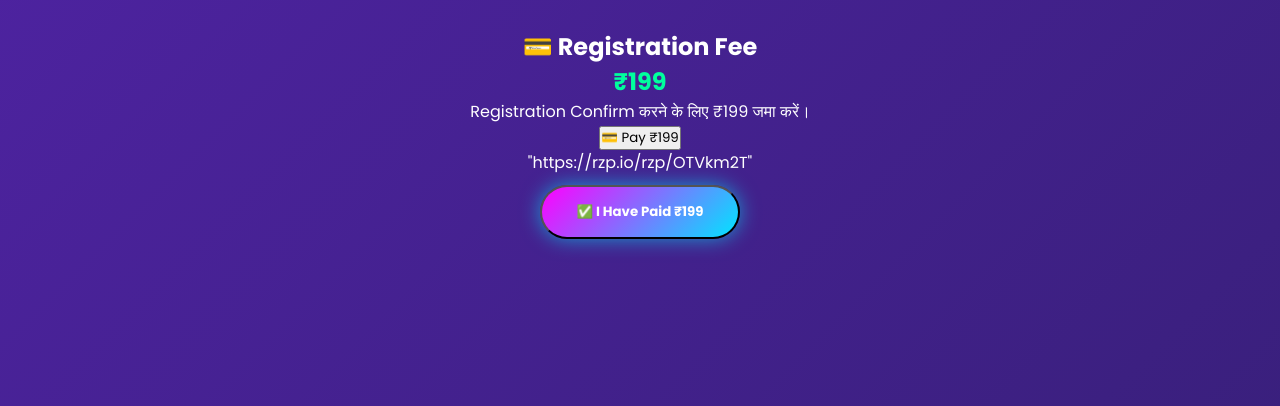
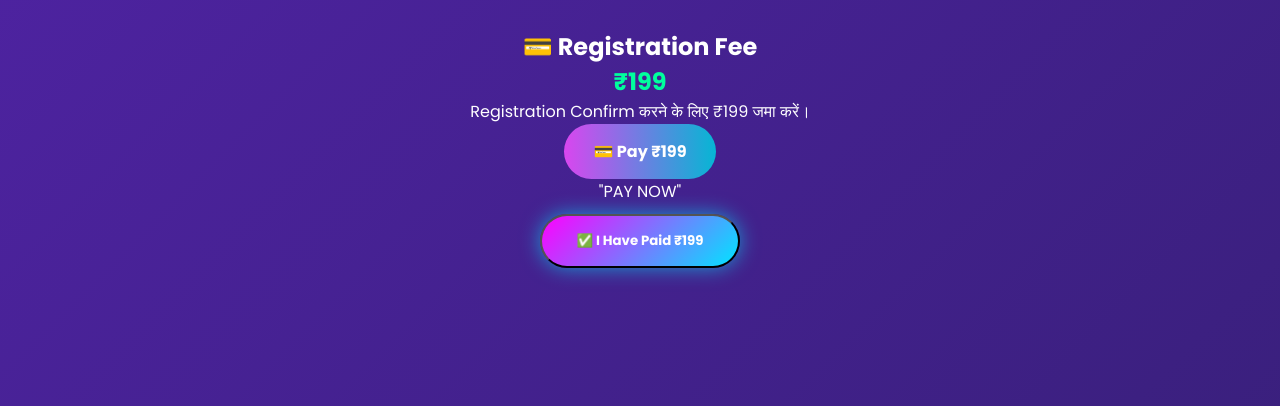
Before and after one commit to paliyaabhay007-ui/cgclasses, a plain HTML site: page index.html in a window 1280 px wide. Shown: the part 4880-5286 px from the top of the page. Drawn offline with Linux system fonts and the light colour scheme.

Commit message:
Update index.html

```diff
--- a/index.html
+++ b/index.html
@@ -863,18 +863,25 @@ style="display:PAYNOW;">
 Registration Confirm करने के लिए ₹199 जमा करें।
 </p>
 
-<a href="https://rzp.io/rzp/OTVkm2T"
+
+<a href="https://rzp.io/rzp/0TVkm2T"
    target="_blank"
    rel="noopener noreferrer"
-   style="text-decoration:none;">
-  <button type="button">
-    💳 Pay ₹199
-  </button>
+   style="
+     display:inline-block;
+     background:linear-gradient(90deg,#d946ef,#06b6d4);
+     color:white;
+     padding:15px 30px;
+     border-radius:30px;
+     text-decoration:none;
+     font-weight:bold;
+   ">
+   💳 Pay ₹199
 </a>
 
 </a>
 
-<br>"https://rzp.io/rzp/OTVkm2T"<br>
+<br>"PAY NOW"<br>
 
 <p>
 
```
